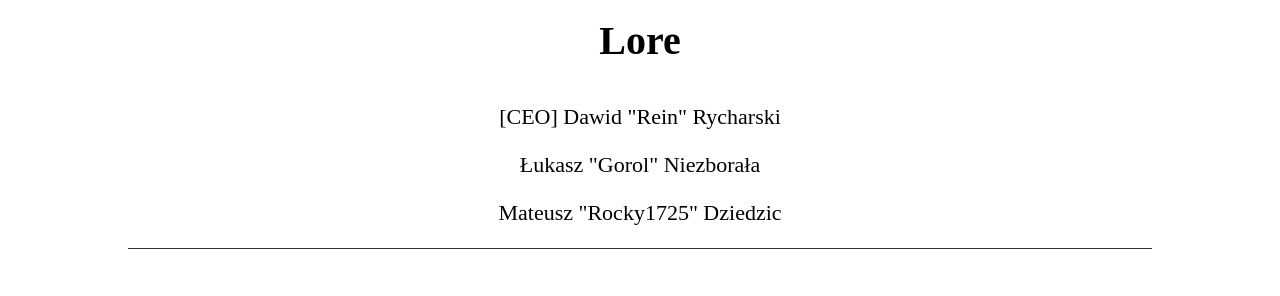
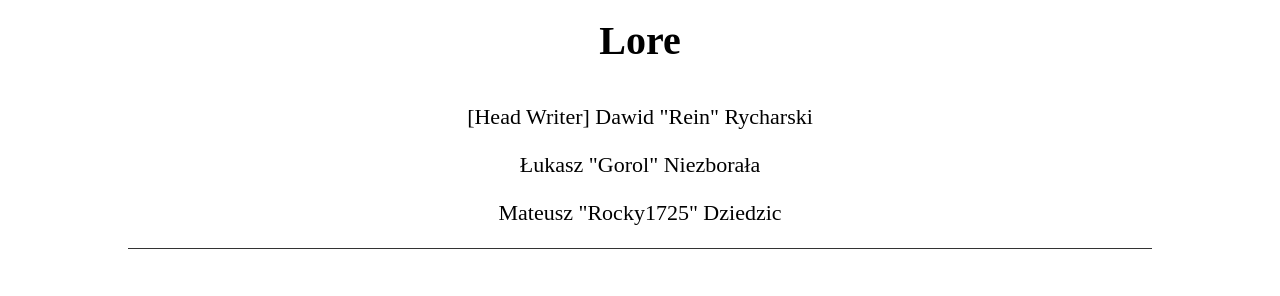
Before and after one commit to Ethericall-Studio/ethericall-studio.github.io, a Jekyll site: the page built from members.md, in a window 1280 px wide and 900 px high. Shown: the part 383-679 px from the top of the window. Built offline with Jekyll 4.4.1, drawn with Linux system fonts in a browser that asks for light colours; some web fonts are replaced.

Commit message:
Update members.md

```diff
--- a/members.md
+++ b/members.md
@@ -11,7 +11,7 @@
 ---
 
 <p id="h">Lore</p>
-<p id="m">[CEO] Dawid "Rein" Rycharski</p>
+<p id="m">[Head Writer] Dawid "Rein" Rycharski</p>
 <p id="m">Łukasz "Gorol" Niezborała</p>
 <p id="m">Mateusz "Rocky1725" Dziedzic</p>
 
```
